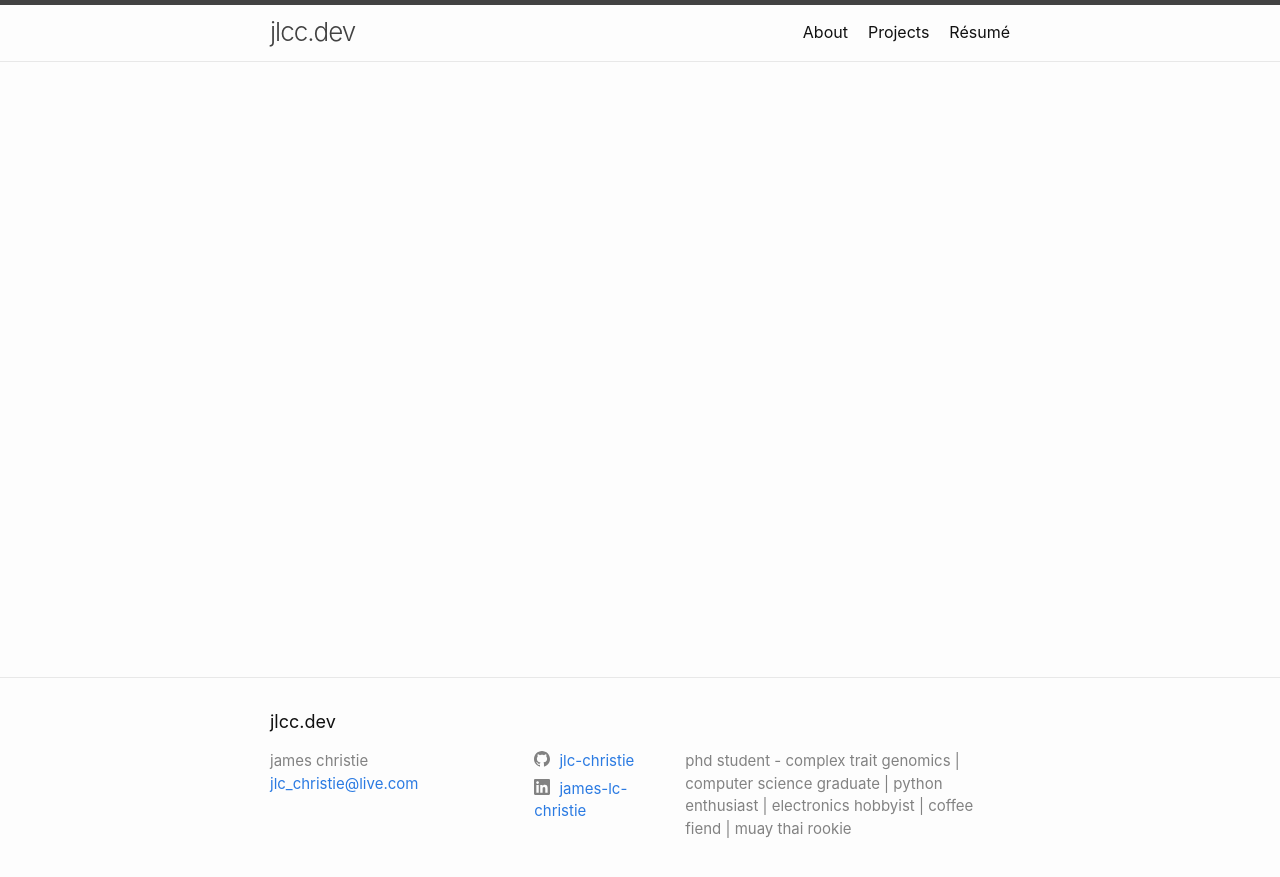
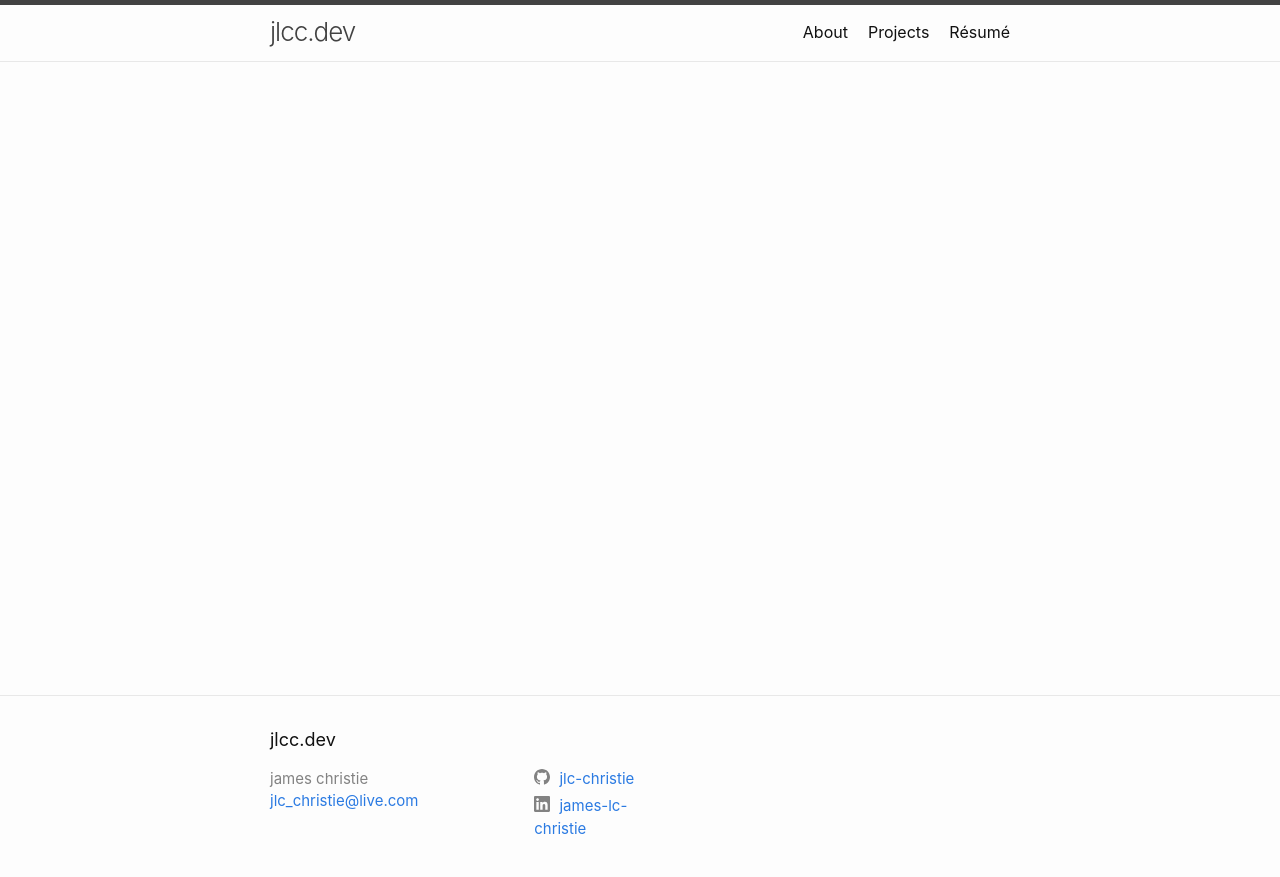
Before and after one commit to jlc-christie/jlc-christie.github.io, a Jekyll site: the page built from index.md, in a window 1280 px wide. Shown: the top 877 px of the page. Built offline with Jekyll 4.4.1, drawn with Linux system fonts in a browser that asks for light colours.

Commit message:
removed description

```diff
--- a/_config.yml
+++ b/_config.yml
@@ -17,8 +17,6 @@ title: jlcc.dev
 author: james christie
 email: jlc_christie@live.com
 description: >- # this means to ignore newlines until "baseurl:"
-    phd student - complex trait genomics | computer science graduate |
-    python enthusiast | electronics hobbyist | coffee fiend | muay thai rookie
 baseurl: "" # the subpath of your site, e.g. /blog
 url: "http://jlcc.dev" # the base hostname & protocol for your site, e.g. http://example.com
 #twitter_username: jekyllrb
```
